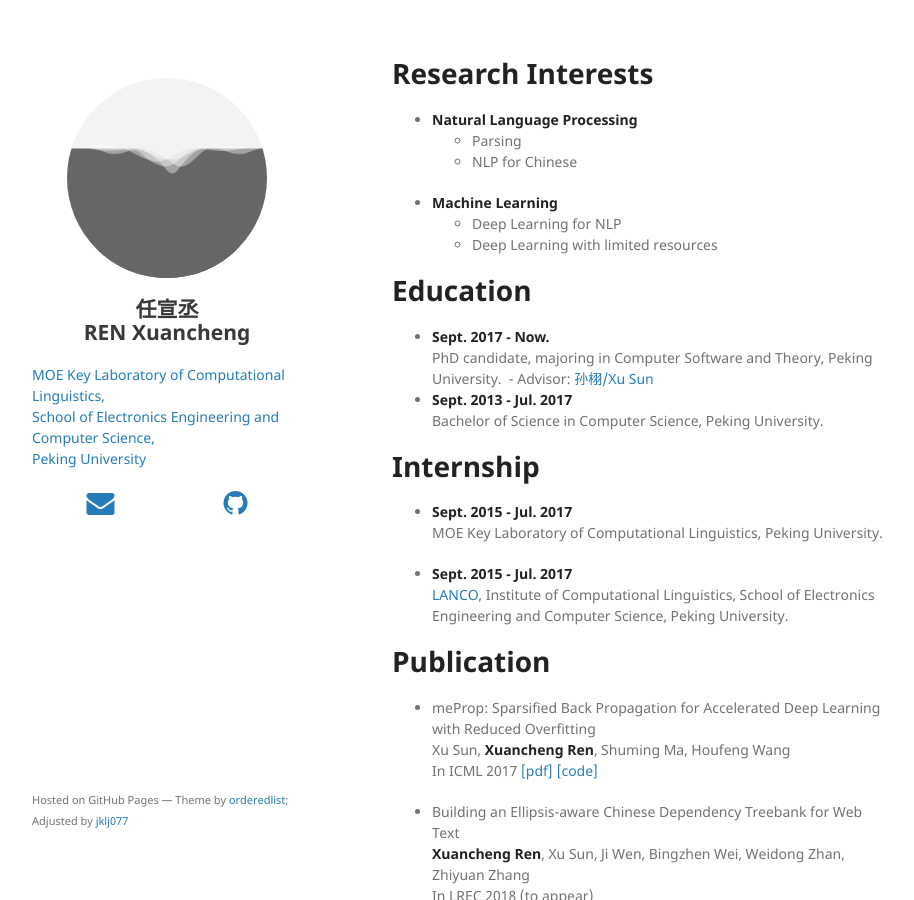
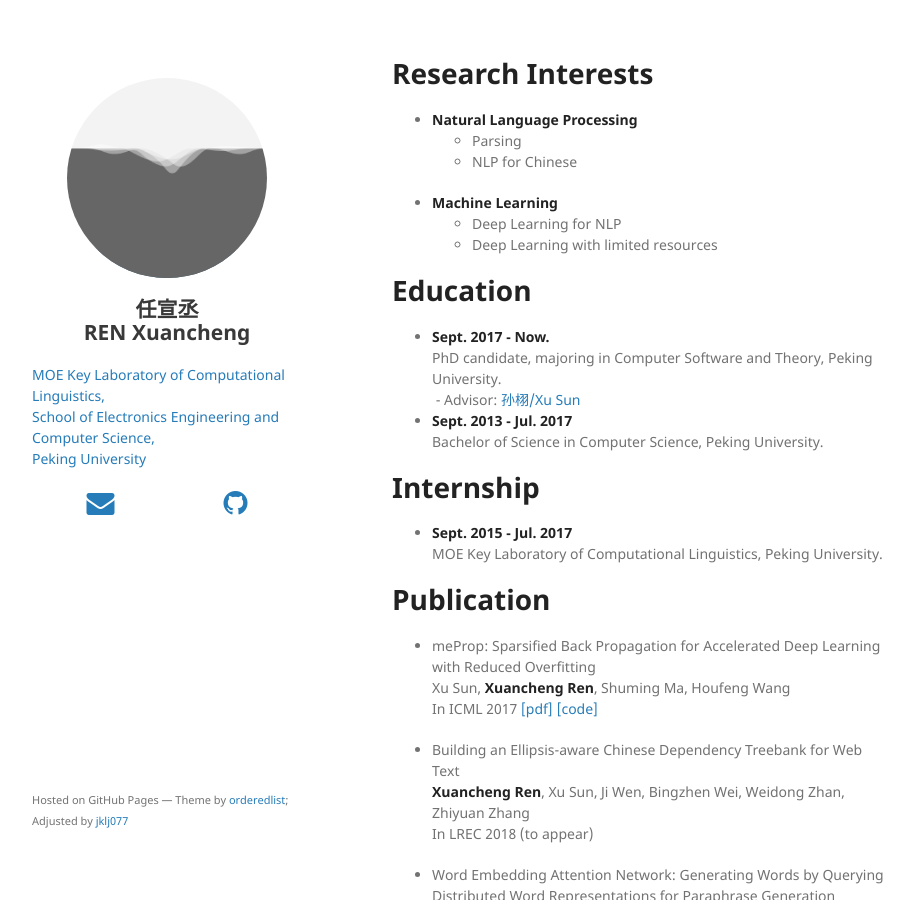
Before and after one commit to jklj077/jklj077.github.io, a Jekyll site: the page built from index.md, in a window 1280 px wide and 900 px high. Shown: the whole window, without its empty margins (178-1092 px from the left). Built offline with Jekyll 4.4.1, drawn with Linux system fonts in a browser that asks for light colours; nearby versions of some CDN libraries; our own code applies the rules of GitHub Pages for plain Markdown files.

Commit message:
Update index.md

```diff
--- a/index.md
+++ b/index.md
@@ -23,9 +23,6 @@
 
 * **Sept. 2015 - Jul. 2017**
   MOE Key Laboratory of Computational Linguistics, Peking University.
-
-* **Sept. 2015 - Jul. 2017**
-  [LANCO](http://lanco.pku.edu.cn), Institute of Computational Linguistics, School of Electronics Engineering and Computer Science, Peking University.
 
 # Publication
 
```
